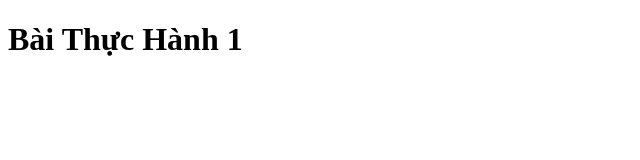
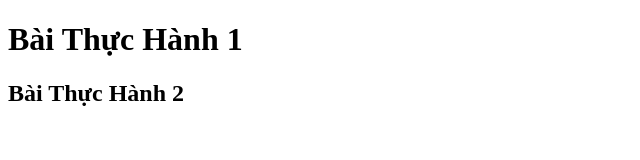
Before and after one commit to nhictu/ct300-bt1, a plain HTML site: page index.html in a window 1280 px wide. Shown: the whole page, without its empty margins (0-640 px from the left). Drawn offline with Linux system fonts and the light colour scheme.

Commit message:
add hotfix

```diff
--- a/index.html
+++ b/index.html
@@ -7,5 +7,6 @@
 </head>
 <body>
     <h1>Bài Thực Hành 1</h1>
+    <h2>Bài Thực Hành 2</h2>
 </body>
 </html>
```
